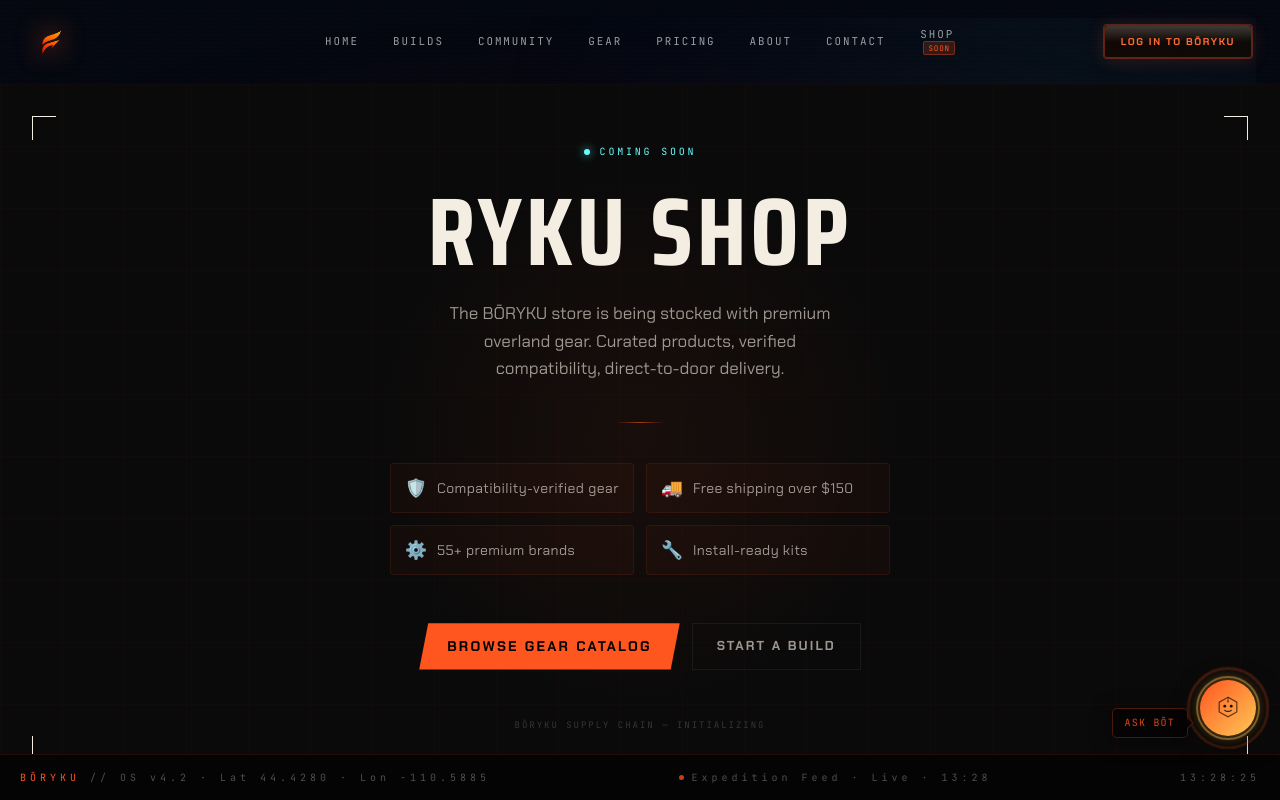
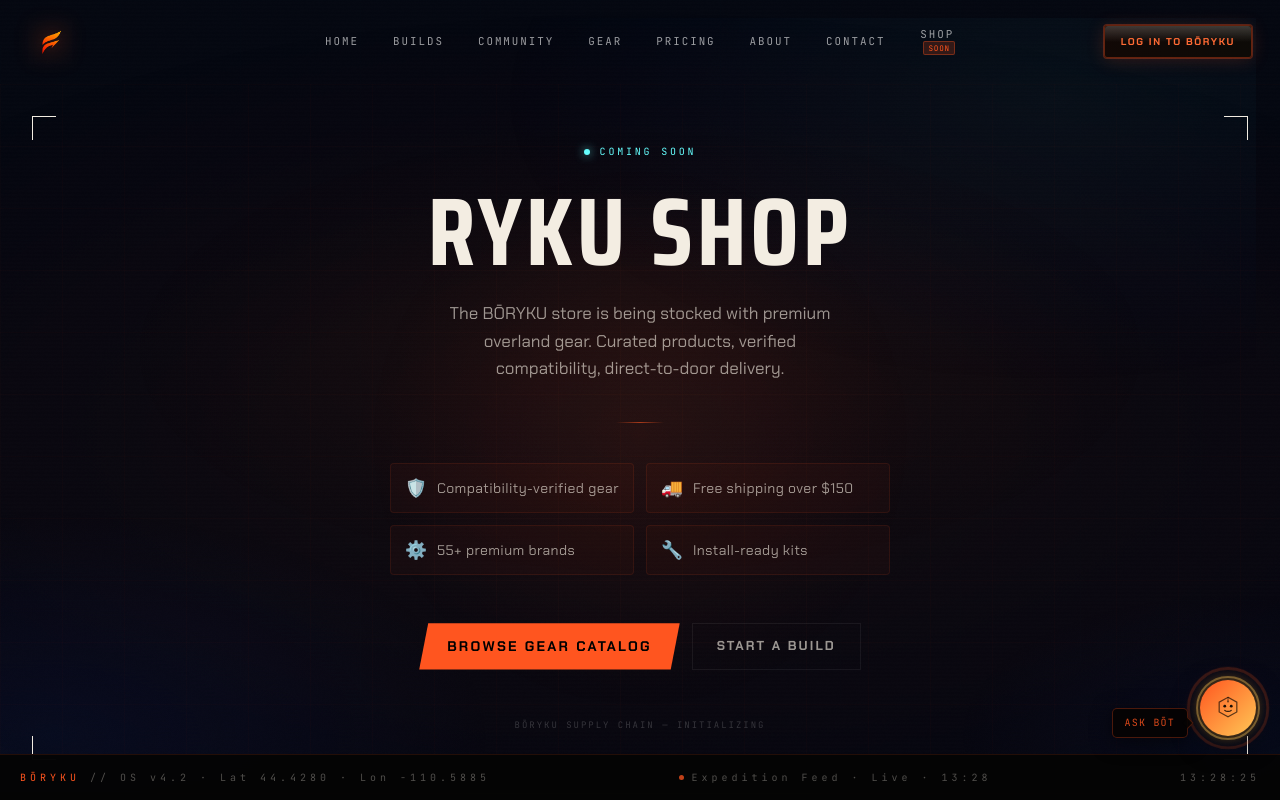
Before and after one commit to borykuoutdoors/RYKU-builder, a Next.js app: page /shop in a window 1280 px wide. Shown: the top 800 px of the page. Built offline with nearby package versions, Linux system fonts and the light colour scheme.

Commit message:
Shop: remove opaque background blocking GlobalBackground
Consistent with the dashboard fix — transparent wrapper lets the
site-wide cinematic canvas show through the coming-soon page.

https://claude.ai/code/session_01PPBW2FDH93ahMrDjGA1EqN

```diff
--- a/app/shop/page.tsx
+++ b/app/shop/page.tsx
@@ -10,7 +10,6 @@ export default function ShopPage() {
         alignItems: 'center',
         justifyContent: 'center',
         padding: '60px 24px',
-        background: 'var(--dark)',
         position: 'relative',
         overflow: 'hidden',
       }}
```
